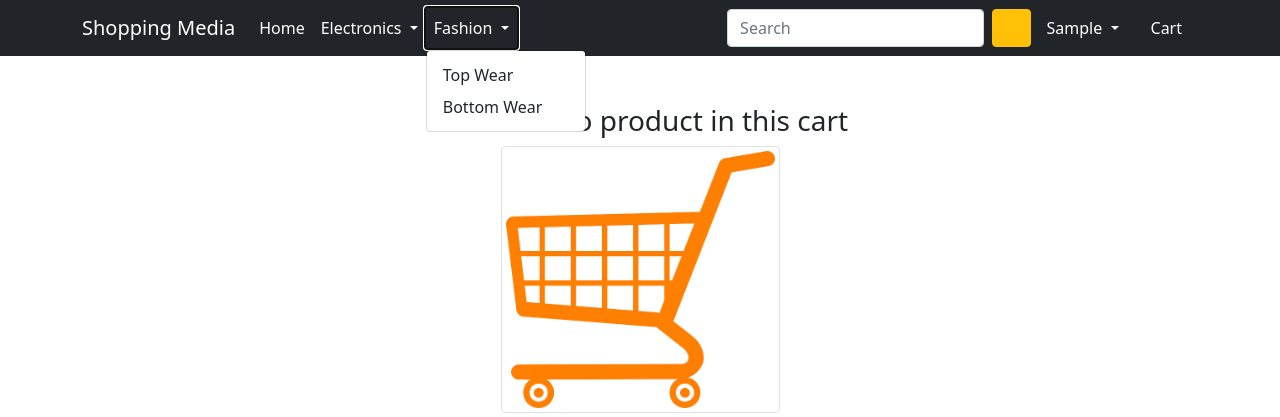
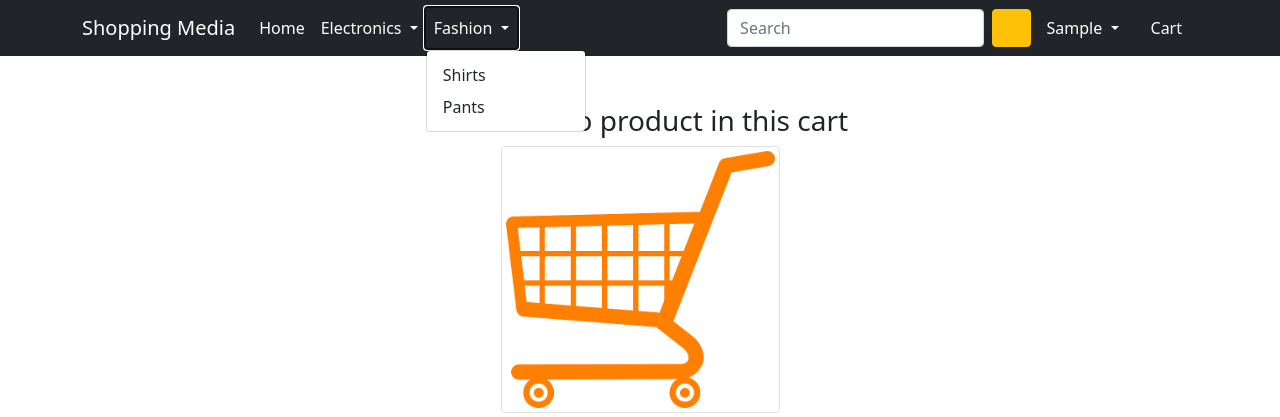
Before and after one commit to souravsarker2015/shopping_media, a Django app: page /show_cart/ in a window 1280 px wide, after a click on "Fashion". Shown: the top 417 px of the page. Run offline with Django 4.2, Linux system fonts and the light colour scheme; the visitor is signed in with stand-in values (Sample User, id 1); data that the repository does not hold is empty; some libraries are stand-ins or nearby versions; some web fonts are replaced.

```diff
--- a/app/templates/app/address.html
+++ b/app/templates/app/address.html
@@ -4,7 +4,7 @@
 {% block main-content %}
     <div class="container my-5">
         <div class="row">
-            <h3>Welcome Sonam</h3>
+            <h3>Welcome {{ request.user.username|capfirst }}</h3>
             <div class="col-sm-2 border-end">
                 <ul class="list-unstyled">
                     <li class="d-grid"><a href="{% url 'profile' %}" class="btn">Profile</a></li>
--- a/app/templates/app/base.html
+++ b/app/templates/app/base.html
@@ -47,8 +47,8 @@
                         Fashion
                     </a>
                     <ul class="dropdown-menu" aria-labelledby="fashionDropdown">
-                        <li><a class="dropdown-item" href="{% url 'top_wear' %}">Top Wear</a></li>
-                        <li><a class="dropdown-item" href="{% url 'bottom_wear' %}">Bottom Wear</a></li>
+                        <li><a class="dropdown-item" href="{% url 'top_wear' %}">Shirts</a></li>
+                        <li><a class="dropdown-item" href="{% url 'bottom_wear' %}">Pants</a></li>
                     </ul>
                 </li>
             </ul>
```
